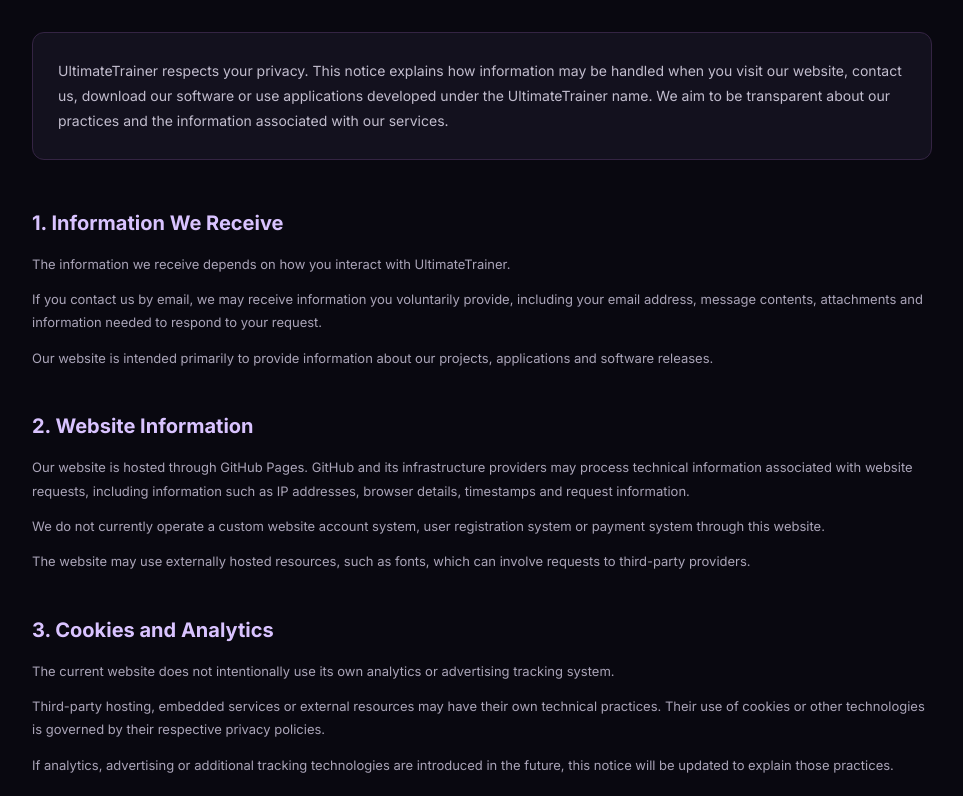
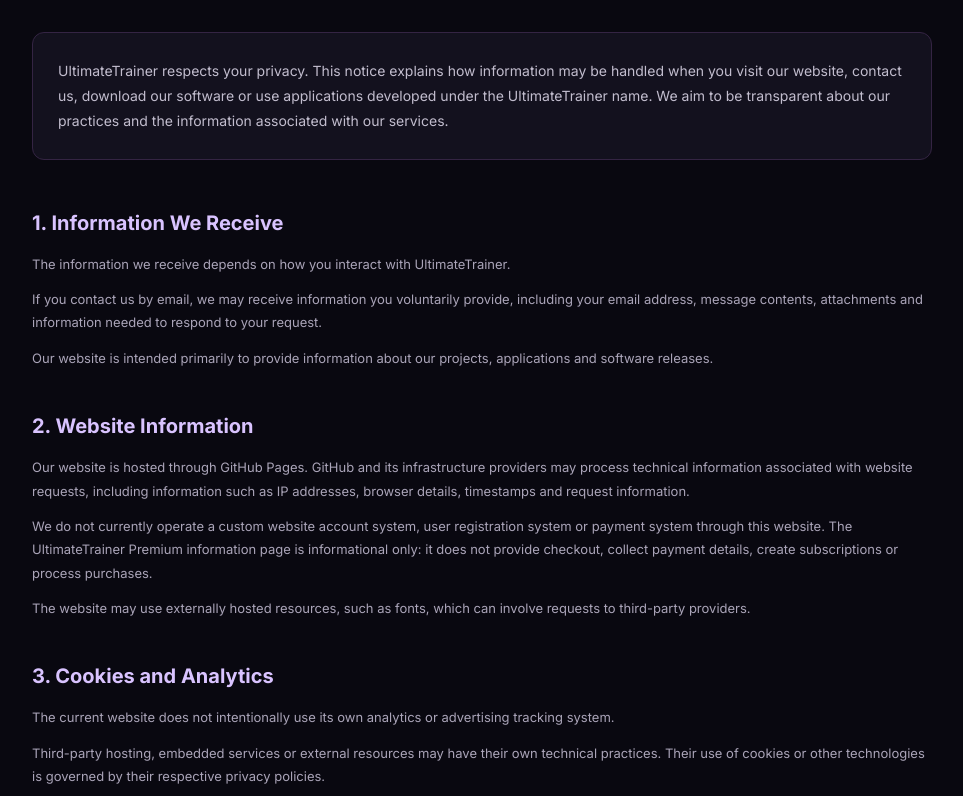
Before and after one commit to ZacharyChapman1996/Ultimate-Trainer-Website, a plain HTML site: page privacy.html in a window 1280 px wide. Shown: the part 301-1097 px from the top of the page, without its empty margins (158-1121 px from the left). Drawn offline with Linux system fonts and the light colour scheme.

Commit message:
Clarify Premium page does not process purchases

```diff
--- a/privacy.html
+++ b/privacy.html
@@ -236,7 +236,10 @@
       <p>
         We do not currently operate a custom website account
         system, user registration system or payment system
-        through this website.
+        through this website. The UltimateTrainer Premium
+        information page is informational only: it does not
+        provide checkout, collect payment details, create
+        subscriptions or process purchases.
       </p>
 
       <p>
```
